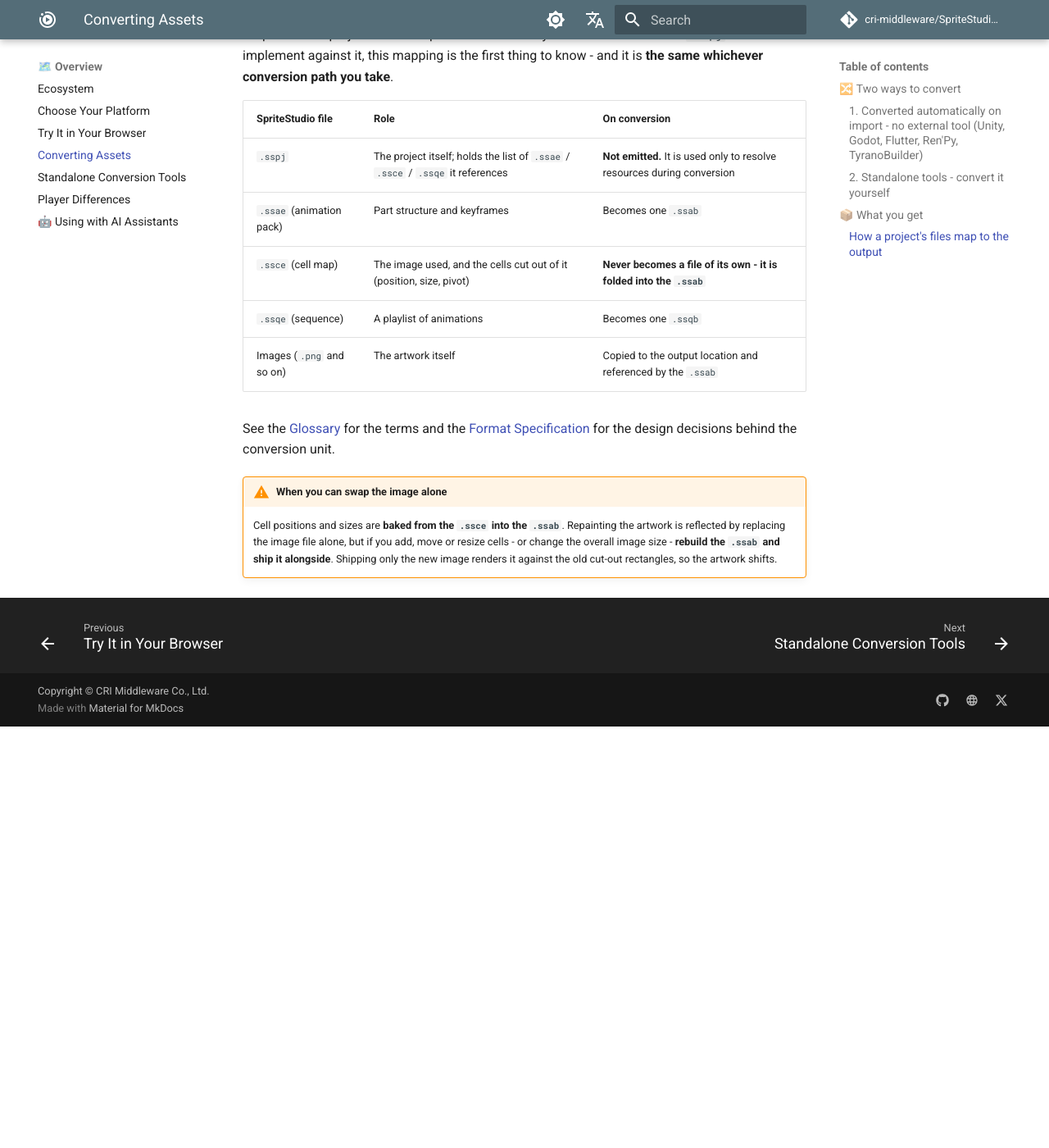
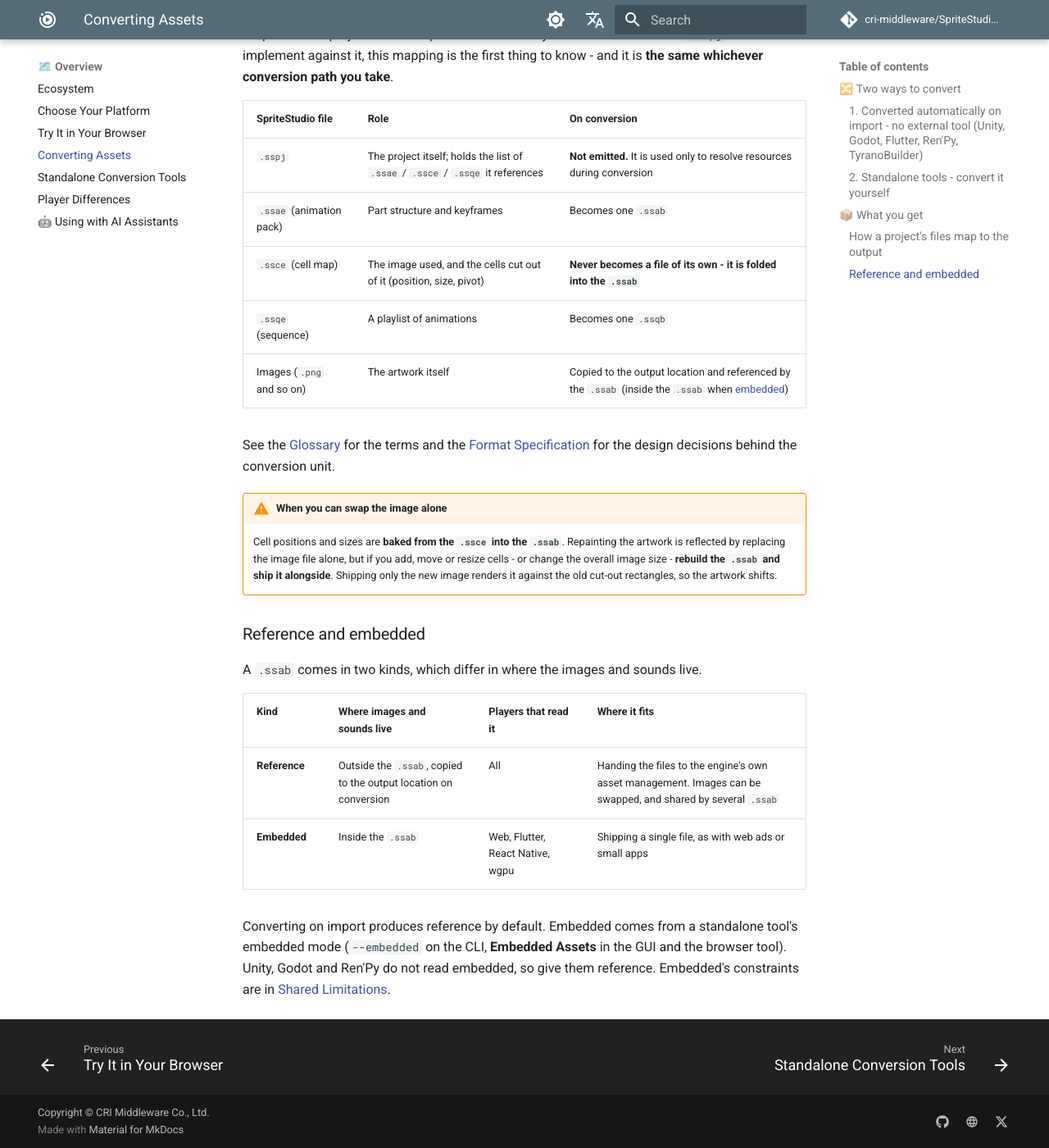
Before and after one commit to cri-middleware/SpriteStudio-Docs, an MkDocs documentation site: the page built from docs/en/overview/conversion.md, in a window 1280 px wide and 1400 px high, scrolled down 1595 px. Shown: the whole window at 82% size. Built offline with MkDocs 1.6.1 and Material for MkDocs 9.7.7, drawn with Linux system fonts in a browser that asks for light colours; comment, search, counter and statistics services are not loaded; before the commit the page ends 2481 px from its top, so only the background shows below that.

Commit message:
docs: conversion page says which players read an embedded .ssab
A .ssab comes as reference (images and sounds beside it) or embedded
(inside it), and the portal never said so or which players read the
embedded kind. The conversion page now has a section with both kinds,
the players that read each, and when to pick which; the standalone-tool
page and the glossary point to it. The tool table no longer lists
--embedded as a CLI-only reason, since the browser tool and the GUI
have Embedded Assets too.

```diff
--- a/docs/en/overview/conversion.md
+++ b/docs/en/overview/conversion.md
@@ -65,7 +65,7 @@ conversion path you take**.
 | `.ssae` (animation pack) | Part structure and keyframes | Becomes one `.ssab` |
 | `.ssce` (cell map) | The image used, and the cells cut out of it (position, size, pivot) | **Never becomes a file of its own - it is folded into the `.ssab`** |
 | `.ssqe` (sequence) | A playlist of animations | Becomes one `.ssqb` |
-| Images (`.png` and so on) | The artwork itself | Copied to the output location and referenced by the `.ssab` |
+| Images (`.png` and so on) | The artwork itself | Copied to the output location and referenced by the `.ssab` (inside the `.ssab` when [embedded](#reference-and-embedded)) |
 
 See the [Glossary](../sdk/glossary.md) for the terms and the
 [Format Specification](../sdk/format-spec.md) for the design decisions behind the conversion unit.
@@ -75,3 +75,17 @@ See the [Glossary](../sdk/glossary.md) for the terms and the
     is reflected by replacing the image file alone, but if you add, move or resize cells - or change
     the overall image size - **rebuild the `.ssab` and ship it alongside**. Shipping only the new
     image renders it against the old cut-out rectangles, so the artwork shifts.
+
+### Reference and embedded { #reference-and-embedded }
+
+A `.ssab` comes in two kinds, which differ in where the images and sounds live.
+
+| Kind | Where images and sounds live | Players that read it | Where it fits |
+|---|---|---|---|
+| **Reference** | Outside the `.ssab`, copied to the output location on conversion | All | Handing the files to the engine's own asset management. Images can be swapped, and shared by several `.ssab` |
+| **Embedded** | Inside the `.ssab` | Web, Flutter, React Native, wgpu | Shipping a single file, as with web ads or small apps |
+
+Converting on import produces reference by default. Embedded comes from a standalone tool's
+embedded mode (`--embedded` on the CLI, **Embedded Assets** in the GUI and the browser tool).
+Unity, Godot and Ren'Py do not read embedded, so give them reference. Embedded's constraints are
+in [Shared Limitations](../sdk/limitations.md).
```
Also changed, not shown: docs/en/overview/convert-with-a-standalone-tool.md (+4 -2 lines), docs/en/sdk/glossary.md (+1 -1 lines), docs/ja/overview/conversion.md (+12 -1 lines), docs/ja/overview/convert-with-a-standalone-tool.md (+2 -2 lines), docs/ja/sdk/glossary.md (+1 -1 lines).
